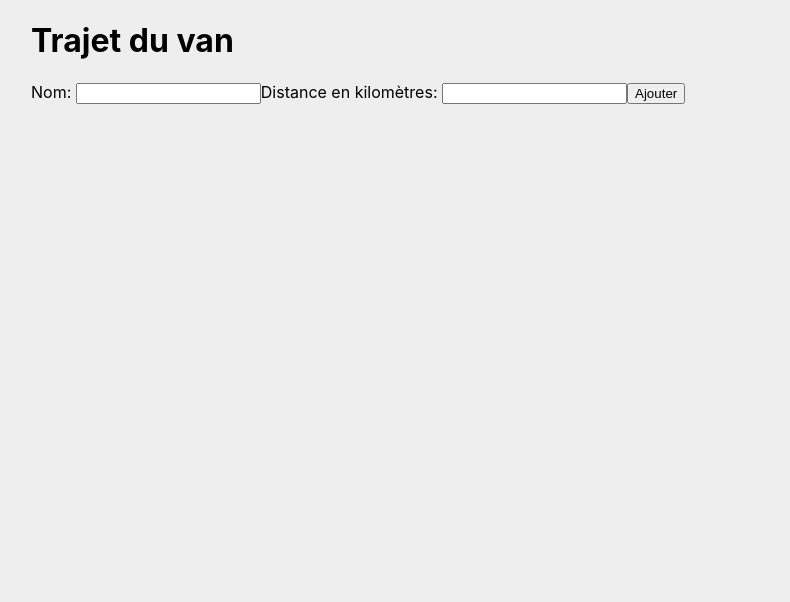
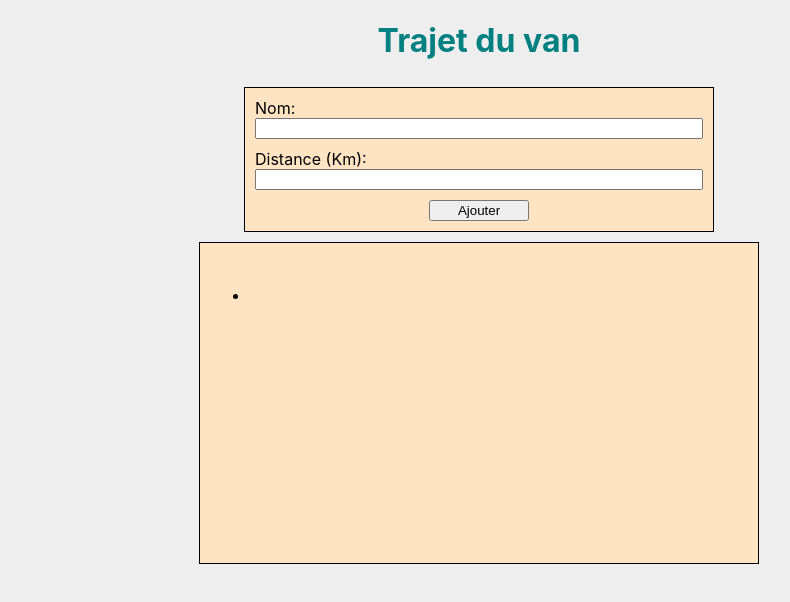
Before and after one commit to Waryen/trajet-vacances, a React (Create React App) app: page / in a window 1280 px wide. Shown: the top 602 px of the page, without its empty margins (161-951 px from the left). Built offline with nearby package versions, Linux system fonts and the light colour scheme.

Commit message:
Ajout d'une liste qui ne fonctionne pas et un peu de CSS

```diff
--- a/src/App.css
+++ b/src/App.css
@@ -1,4 +1,12 @@
 .App {
+  display: flex;
+  flex-direction: column;
+  align-items: center;
   width: 70vw;
   margin: 0 auto;
 }
+
+.App h1 {
+  text-align: center;
+  color: teal;
+}
--- a/src/App.js
+++ b/src/App.js
@@ -1,32 +1,33 @@
 import React from 'react'
 import {Form} from './components/formulaire/form.component'
+import {List} from './components/liste/list.component'
 import './App.css'
 
 class App extends React.Component {
-
-  // Constructeur
   constructor(props) {
     super(props)
-    this.state = {
-      lieu: [],
-      km: []
-    }
+    this.state = { name: null, distance: null }
   }
 
-  // Modifcations du state
+  // Gestion des inputs du formulaire
   handleChange = (e) => {
-    const name = e.target.name;
-
     this.setState({
-      [name]: e.target.value
+      [e.target.id]: e.target.value
     },
     this.saveLocal
     )
   }
 
+  // Gestion de l'envoie du formulaire
+  handleSubmit = (e) => {
+    e.preventDefault()
+    this.saveLocal()
+    console.log(this.state)
+  }
+
   // Sauvegarde du state dans localstorage
   saveLocal = () => {
-    localStorage.setItem('list', JSON.stringify(this.state))
+    localStorage.setItem('destination', JSON.stringify(this.state))
   }
 
   render() {
@@ -37,7 +38,9 @@ class App extends React.Component {
         <h1>Trajet du van</h1>
         <Form
           handleChange = {this.handleChange}
+          handleSubmit = {this.handleSubmit}
         />
+        <List data = {this.state} />
       </div>
     )
   }
--- a/src/components/formulaire/form.component.jsx
+++ b/src/components/formulaire/form.component.jsx
@@ -1,22 +1,20 @@
 import React from 'react'
 import './form.styles.css'
 
-export const Form = ({handleChange}) => (
-    <form>
+export const Form = ({handleChange, handleSubmit}) => (
+    <form onSubmit={handleSubmit}>
         <label>Nom: </label>
         <input
-            className='addName'
             type='text'
-            name='lieu'
+            id='name'
             onChange={handleChange}
         />
-        <label>Distance en kilomètres: </label>
+        <label>Distance (Km): </label>
         <input
-            className='addKm'
             type='number'
-            name='km'
+            id='distance'
             onChange={handleChange}
         />
-        <button type='submit'>Ajouter</button>
+        <button type='submit' id='send'>Ajouter</button>
     </form>
 )
--- a/src/components/formulaire/form.styles.css
+++ b/src/components/formulaire/form.styles.css
@@ -0,0 +1,20 @@
+form {
+    display: flex;
+    flex-direction: column;
+    width: 50%;
+    border: 1px solid;
+    padding: 10px;
+    margin: 5px;
+    background-color: bisque;
+}
+
+form label:nth-of-type(2) {
+    margin-top: 10px;
+}
+
+button#send {
+    cursor: pointer;
+    width: 100px;
+    align-self: center;
+    margin-top: 10px;
+}
--- /dev/null
+++ b/src/components/liste/list.component.jsx
@@ -0,0 +1,16 @@
+import React from 'react'
+import './list.styles.css'
+
+export const List = (props) => {
+    const data = props
+
+    return (
+        <div className='list'>
+            <ul>
+                <li>
+                    <p> {data.name} </p>
+                </li>
+            </ul>
+        </div>
+    )
+}
--- /dev/null
+++ b/src/components/liste/list.styles.css
@@ -0,0 +1,9 @@
+div.list {
+    display: flex;
+    background-color: bisque;
+    border: 1px solid;
+    height: 300px;
+    width: 60%;
+    padding: 10px;
+    margin: 5px;
+}
```
